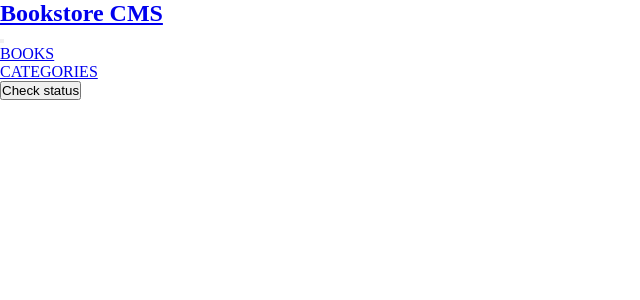
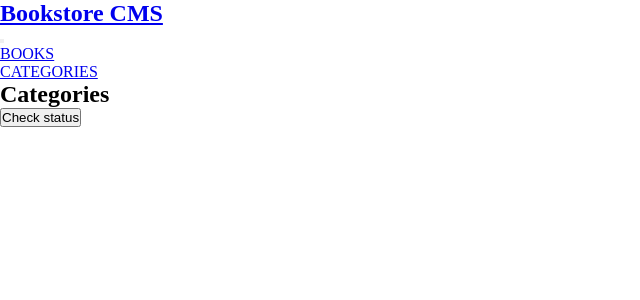
Before and after one commit to Nelitaa/bookstore, a React (Create React App) app: page /categories in a window 1280 px wide. Shown: the top 300 px of the page, without its empty margins (0-640 px from the left). Built offline with nearby package versions, Linux system fonts and the light colour scheme.

Commit message:
Add functionality for Check status button

```diff
--- a/src/pages/Categories.js
+++ b/src/pages/Categories.js
@@ -1,10 +1,19 @@
 import React from 'react';
+import { useDispatch } from 'react-redux';
+import { checkStatusAction } from '../redux/categories/categories';
 
 function Categories() {
+  const dispatch = useDispatch();
+
+  const handleClick = () => {
+    dispatch(checkStatusAction());
+  };
+
   return (
-    <section>
-      <button type="button">Check status</button>
-    </section>
+    <div>
+      <h2>Categories</h2>
+      <button type="button" onClick={handleClick}>Check status</button>
+    </div>
   );
 }
 
--- a/src/redux/categories/categories.js
+++ b/src/redux/categories/categories.js
@@ -7,15 +7,15 @@ const initialState = {
 const categoriesReducer = (state = initialState, action) => {
   switch (action.type) {
     case CHECK_STATUS:
-      return 'Under Construction';
+      return window.alert(action.payload);
     default:
       return state;
   }
 };
 
-const checkStatusAction = (category) => ({
+const checkStatusAction = () => ({
   type: CHECK_STATUS,
-  payload: category,
+  payload: 'Under construction',
 });
 
 export { checkStatusAction };
```
